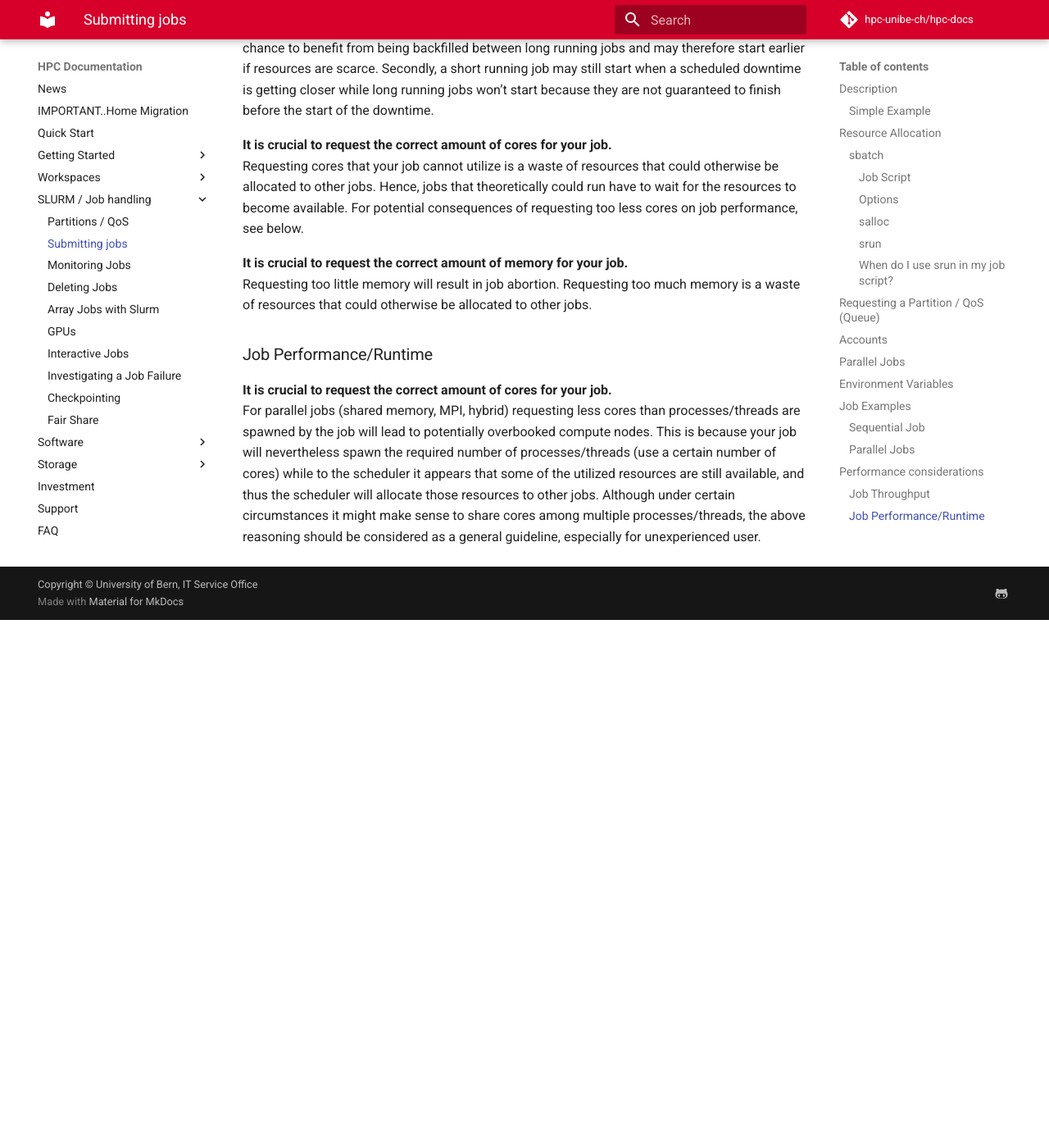
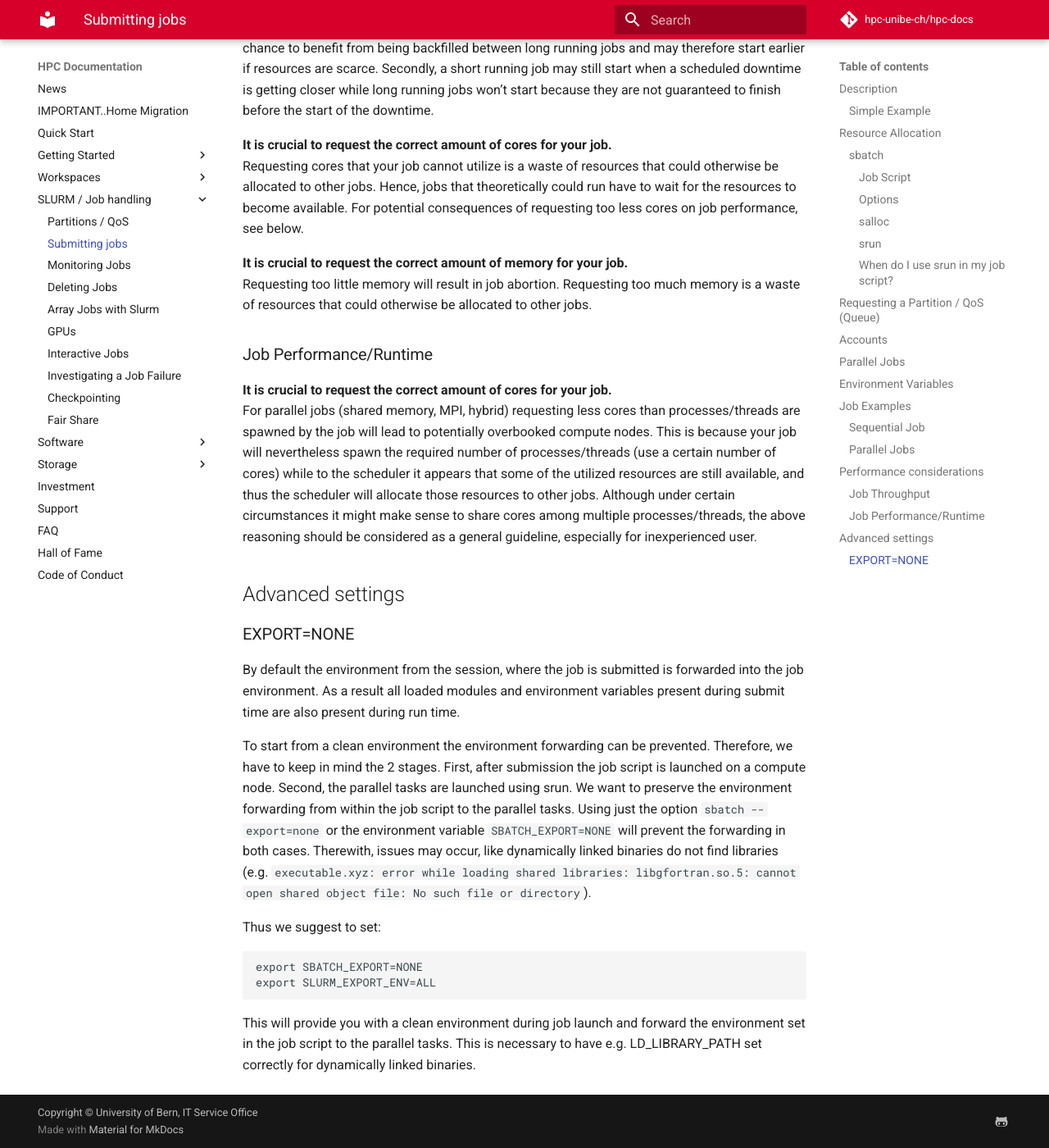
Before and after one commit to hpc-unibe-ch/hpc-unibe-ch.github.io, an MkDocs documentation site: the page built from docs/slurm/submission.md, in a window 1280 px wide and 1400 px high, scrolled down 10273 px. Shown: the whole window at 82% size. Built offline with MkDocs 1.6.1 and Material for MkDocs 9.7.7, drawn with Linux system fonts in a browser that asks for light colours; comment, search, counter and statistics services are not loaded; before the commit the page ends 11029 px from its top, so only the background shows below that.

Commit message:
slurm export=none note

````diff
--- a/docs/slurm/submission.md
+++ b/docs/slurm/submission.md
@@ -249,7 +249,8 @@
 |`SLURM_NTASKS`            | `--ntasks`        | Same as `-n`, `--ntasks` |
 |`SLURM_NTASKS_PER_NODE`   | `--ntasks-per-node`	| Number of tasks requested per node.  Only set if the `--ntasks-per-node` option is specified |
 |`SLURM_CPUS_PER_TASK`     | `--cpus-per-task` | Number of cpus requested per task.  Only set if the `--cpus-per-task` option is specified |
-|`TMPDIR`                  |                 | References the disk space for the job on the local scratch
+|`TMPDIR`                  |                 | References the disk space for the job on the local scratch |
+
 
 For the full list, see `man sbatch`
 
@@ -343,4 +344,22 @@
 ### Job Performance/Runtime
 
 **It is crucial to request the correct amount of cores for your job.**
-For parallel jobs (shared memory, MPI, hybrid) requesting less cores than processes/threads are spawned by the job will lead to potentially overbooked compute nodes. This is because your job will nevertheless spawn the required number of processes/threads (use a certain number of cores) while to the scheduler it appears that some of the utilized resources are still available, and thus the scheduler will allocate those resources to other jobs. Although under certain circumstances it might make sense to share cores among multiple processes/threads, the above reasoning should be considered as a general guideline, especially for unexperienced user.
+For parallel jobs (shared memory, MPI, hybrid) requesting less cores than processes/threads are spawned by the job will lead to potentially overbooked compute nodes. This is because your job will nevertheless spawn the required number of processes/threads (use a certain number of cores) while to the scheduler it appears that some of the utilized resources are still available, and thus the scheduler will allocate those resources to other jobs. Although under certain circumstances it might make sense to share cores among multiple processes/threads, the above reasoning should be considered as a general guideline, especially for inexperienced user.
+
+## Advanced settings
+
+### EXPORT=NONE
+By default the environment from the session, where the job is submitted is forwarded into the job environment. As a result all loaded modules and environment variables present during submit time are also present during run time.
+
+To start from a clean environment the environment forwarding can be prevented. Therefore, we have to keep in mind the 2 stages. First, after submission the job script is launched on a compute node. Second, the parallel tasks are launched using srun. We want to preserve the environment forwarding from within the job script to the parallel tasks.
+Using just the option `sbatch --export=none` or the environment variable `SBATCH_EXPORT=NONE` will prevent the forwarding in both cases.
+Therewith, issues may occur, like dynamically linked binaries do not find libraries (e.g. `executable.xyz: error while loading shared libraries: libgfortran.so.5: cannot open shared object file: No such file or directory`).
+
+Thus we suggest to set:
+
+```
+export SBATCH_EXPORT=NONE
+export SLURM_EXPORT_ENV=ALL
+```
+This will provide you with a clean environment during job launch and forward the environment set in the job script to the parallel tasks.
+This is necessary to have e.g. LD_LIBRARY_PATH set correctly for dynamically linked binaries.
````
Also changed, not shown: docs/slurm/partitions.md (+1 -1 lines).
